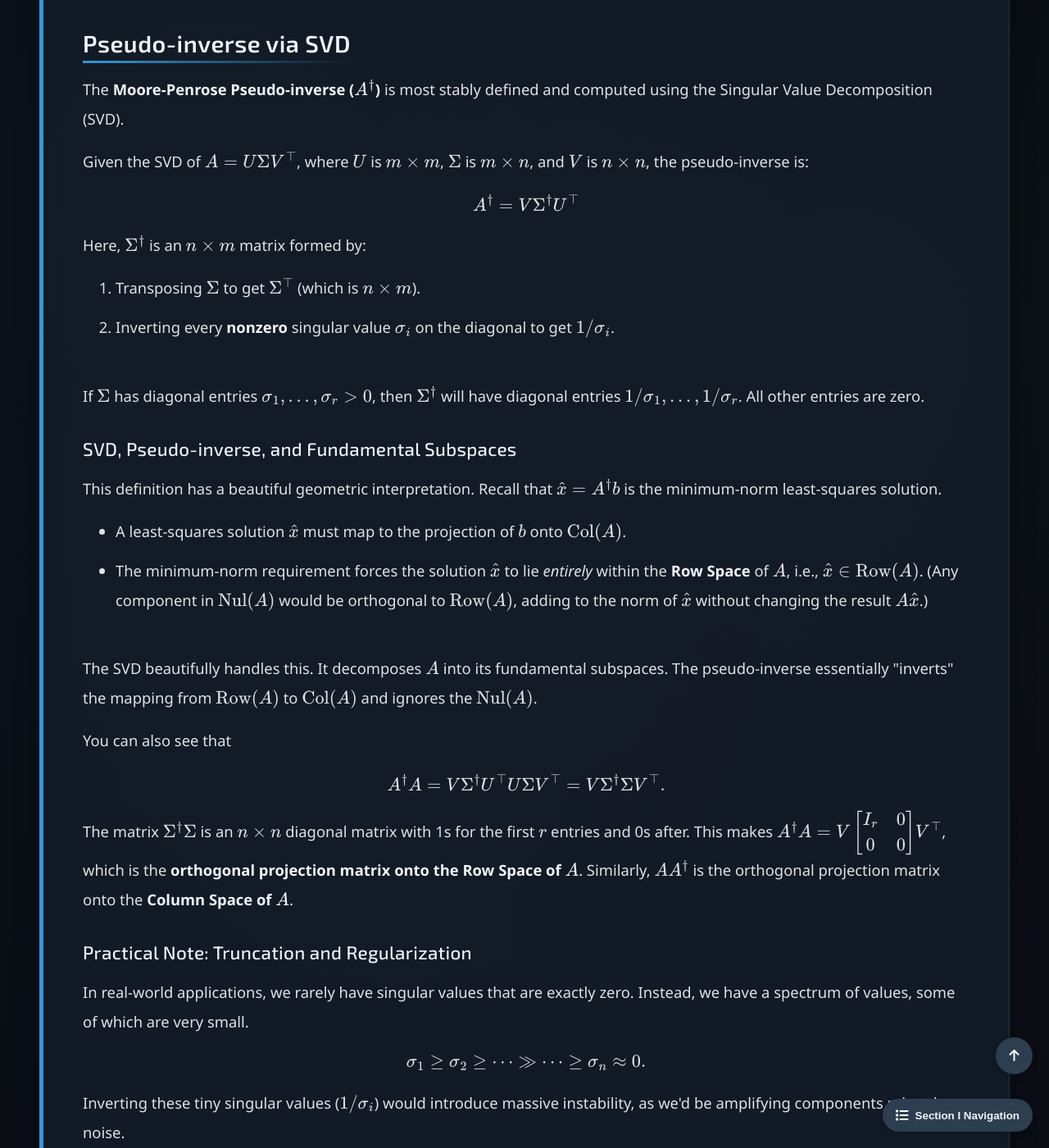
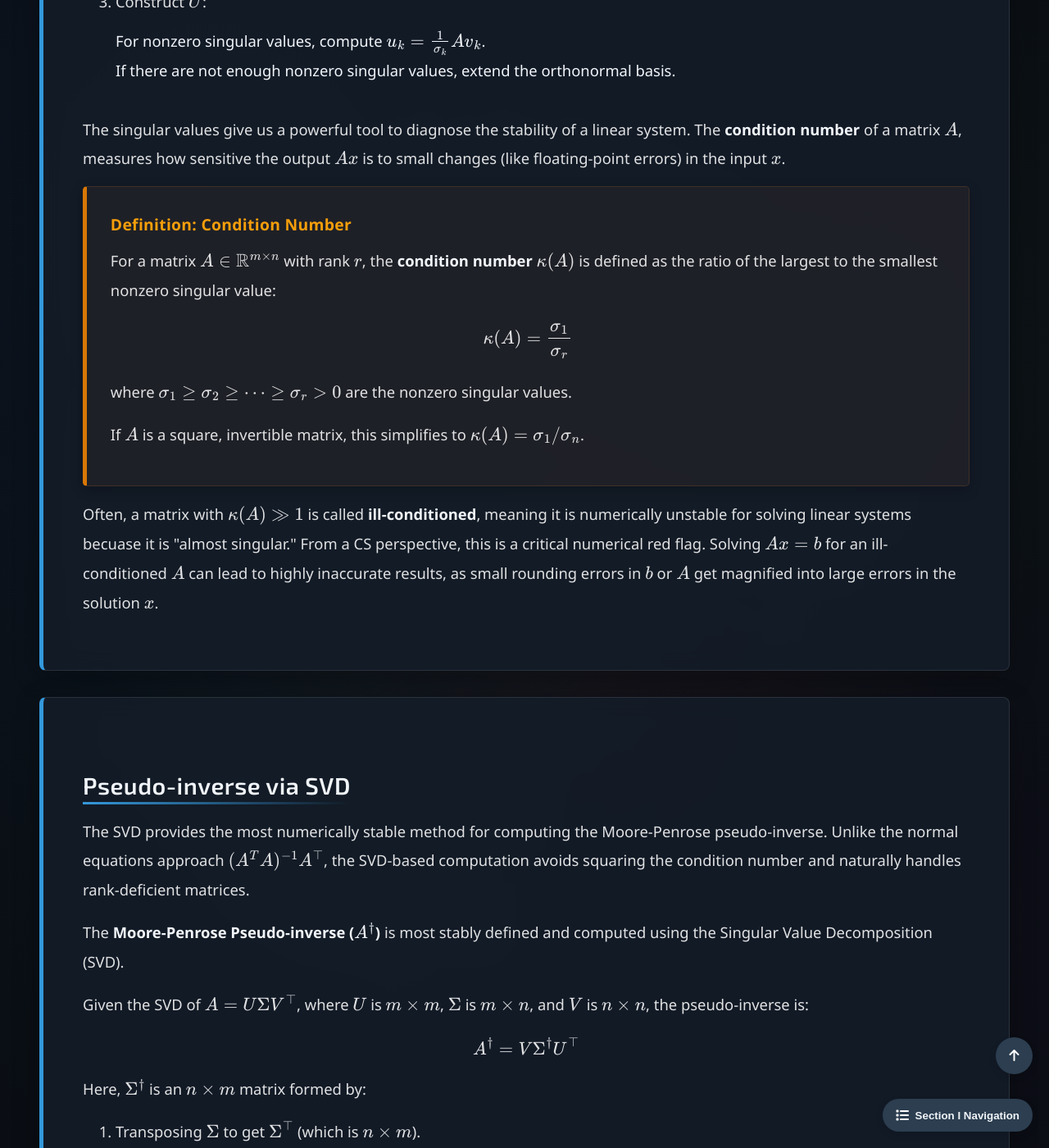
Before and after one commit to Yusukey01/yusukey01.github.io, a Jekyll site: the page built from Mathematics/Linear_algebra/symmetry.html, in a window 1280 px wide and 1400 px high, scrolled down 8937 px. Shown: the whole window at 82% size. Built offline with Jekyll 4.4.1, drawn with Linux system fonts in a browser that asks for light colours; some of the changed text lies outside the part shown.

Commit message:
revised explanations

```diff
--- a/Mathematics/Linear_algebra/symmetry.html
+++ b/Mathematics/Linear_algebra/symmetry.html
@@ -31,6 +31,13 @@ uses_python: false
             <section id="sym" class="section-content">
                 <h2>Symmetric Matrices</h2>
 
+                <p>
+                    Symmetric matrices arise naturally throughout applied mathematics from least-squares problems
+                    where \(X^TX\) is always symmetric, to quadratic forms in optimization, to covariance matrices
+                    in statistics. They have special properties that make them particularly tractable: real eigenvalues,
+                    orthogonal eigenvectors, and guaranteed diagonalizability.
+                </p>
+
                 <div class="theorem">
                     <span class="theorem-title">Definition: Symmetric Matrix</span>
                     <p>
@@ -48,12 +55,19 @@ uses_python: false
                     (X^\topX)^\top = X^\top (X^\top)^\top = X^\top X.
                     \]
                 </p>
+
+                <div class="theorem">
+                    <span class="theorem-title">Definition: Orthogonal Diagonalization</span>
                     <p>
-                    An \(n \times n\) matrix \(A\) is said to be <strong>orthogonally diagonalizable</strong> if there exists
-                    an orthogonal matrix \(P\) and a diagonal matrix \(D\) such that:
+                        An \(n \times n\) matrix \(A\) is said to be <strong>orthogonally diagonalizable</strong> if
+                        there exist an orthogonal matrix \(P\) (with \(P^{-1} = P^\top \)) and a diagonal matrix \(D\) such that:
                         \[
-                    A = PDP^\top = PDP^{-1}
+                        A = PDP^T = PDP^{-1}.
                         \]
+                    </p>
+                </div>
+
+                <p>
                     For this diagonalization, \(A\) must have \(n\) linearly independent and orthonormal eigenvectors.
                     Importantly, in such cases, \(A\) is symmetric because
                     \[
@@ -126,13 +140,24 @@ uses_python: false
 
             <section id="qf" class="section-content">
                 <h2>Quadratic Forms</h2>
+
+                <p>
+                    The connection between symmetric matrices and their eigenvalues becomes especially clear through
+                    quadratic forms. These scalar-valued functions \(Q(x) = x^\top Ax\) appear throughout optimization,
+                    physics, and machine learning. Understanding how to eliminate cross-product terms reveals the
+                    geometric meaning of eigenvalues.
+                </p>
+
+                <div class="theorem">
+                    <span class="theorem-title">Definition: Quadratic Form</span>
                     <p>
                         A <strong>quadratic form</strong> on \(\mathbb{R}^n\) is a function
                         \[
-                    Q(x) = x^\top Ax \, \in \mathbb{R}
+                        Q(x) = x^\top Ax \in \mathbb{R}
                         \]
-                    where \(A\) is an \(n\times n\) <strong>symmetric</strong> matrix.
+                        where \(A\) is an \(n \times n\) <strong>symmetric</strong> matrix.
                     </p>
+                </div>
 
                 <p>
                     Let's use our symmetric matrix again:
@@ -233,6 +258,14 @@ uses_python: false
 
             <section id="svd" class="section-content">
                 <h2>Singular Value Decomposition(SVD)</h2>
+
+                <p>
+                    While the spectral theorem applies only to symmetric matrices, the Singular Value Decomposition
+                    extends orthogonal diagonalization to <em>any</em> \(m \times n\) matrix. SVD is arguably the
+                    most important matrix factorization in applied mathematics, with applications ranging from data
+                    compression to solving ill-conditioned linear systems.
+                </p>
+
                 <p>
                     Let \(A\) be an \(m \times n\) matrix. The symmetric matrix \(A^\top A\) is orthogonally diagonalizable.
                     Let \(\{v_1, \cdots, v_n\}\) be an orthonormal basis for \(\mathbb{R}^n\) consisting of eigenvectors
@@ -249,15 +282,21 @@ uses_python: false
                     \]
                     Since \(\| Av_i \|^2 \geq 0\), we conclude that \(\lambda_i \geq 0 \).
                 </p>
+
+                <div class="theorem">
+                    <span class="theorem-title">Definition: Singular Values</span>
                     <p>
-                    We assume the eigenvalues are arranged in descending order:
+                        Let \(A\) be an \(m \times n\) matrix, and let \(\lambda_1 \geq \lambda_2 \geq \cdots \geq \lambda_n\)
+                        be the eigenvalues of \(A^TA\) arranged in descending order. The <strong>singular values</strong> of
+                        \(A\) are defined as:
                         \[
-                    \lambda_1 \geq \lambda_2 \geq \cdots \geq \lambda_n.
+                        \sigma_i = \sqrt{\lambda_i} = \|Av_i\| \geq 0 \quad (1 \leq i \leq n)
                         \]
-                    For \(1 \leq i \leq n\), the <strong>singular values</strong> of \(A\) are defined as
-                    \[
-                    \sigma_i = \sqrt{\lambda_i} = \| Av_i \| \geq 0.
-                    \]
+                        where \(v_i\) are the corresponding orthonormal eigenvectors of \(A^TA\).
+                    </p>
+                </div>
+
+                <p>
                     If \(A\) has \(r\) nonzero singular values, then \(\{Av_1, \cdots, Av_r\}\) forms an orthogonal basis
                     for \(\text{Col }A\) and
                     \[\text{rank } A = \dim \text{ Col }A = r.
@@ -332,25 +371,43 @@ uses_python: false
 
                 <p>
                     The singular values give us a powerful tool to diagnose the stability of a linear system. The <strong>condition number</strong>
-                    of a matrix \(A\), denoted \(\kappa(A)\), measures how sensitive the output \(Ax\) is to small changes (like floating-point errors)
+                    of a matrix \(A\), measures how sensitive the output \(Ax\) is to small changes (like floating-point errors)
                     in the input \(x\).
                 </p>
+
+                <div class="theorem">
+                    <span class="theorem-title">Definition: Condition Number</span>
                     <p>
-                    For a general \(m \times n\) matrix \(A\) with rank \(r\), the condition number is defined as the ratio of the largest to the smallest <em>nonzero</em> singular value:
+                        For a matrix \(A \in \mathbb{R}^{m \times n}\) with rank \(r\), the <strong>condition number</strong>
+                        \(\kappa(A)\) is defined as the ratio of the largest to the smallest nonzero singular value:
                         \[
                         \kappa(A) = \frac{\sigma_1}{\sigma_r}
                         \]
+                        where \(\sigma_1 \geq \sigma_2 \geq \cdots \geq \sigma_r > 0\) are the nonzero singular values.
+                    </p>
+                    <p>
                         If \(A\) is a square, invertible matrix, this simplifies to \(\kappa(A) = \sigma_1 / \sigma_n\).
                     </p>
+                </div>
+
                 <p>
-                    A matrix with a very large condition number (\(\kappa(A) \gg 1\)) is called <strong>ill-conditioned</strong>. This means the matrix is
-                    "almost singular." From a CS and engineering perspective, this is a critical numerical red flag. Solving \(Ax=b\) for an ill-conditioned
-                    \(A\) can lead to highly inaccurate results, as small rounding errors in \(b\) or \(A\) get magnified into large errors in the solution \(x\).
+                    Often, a matrix with \(\kappa(A) \gg 1\) is called <strong>ill-conditioned</strong>, meaning it is
+                    numerically unstable for solving linear systems becuase it is "almost singular." From a CS perspective,
+                    this is a critical numerical red flag. Solving \(Ax=b\) for an ill-conditioned \(A\) can lead to highly
+                    inaccurate results, as small rounding errors in \(b\) or \(A\) get magnified into large errors in the solution \(x\).
                 </p>
+
             </section>
 
             <section id="pinv_svd" class="section-content">
                 <h2>Pseudo-inverse via SVD</h2>
+
+                <p>
+                    The SVD provides the most numerically stable method for computing the Moore-Penrose pseudo-inverse.
+                    Unlike the normal equations approach \((A^TA)^{-1}A^\top\), the SVD-based computation avoids squaring
+                    the condition number and naturally handles rank-deficient matrices.
+                </p>
+
                 <p>
                     The <strong>Moore-Penrose Pseudo-inverse (\(A^\dagger\))</strong> is most stably defined and computed
                     using the Singular Value Decomposition (SVD).
@@ -373,11 +430,6 @@ uses_python: false
                 <p>
                     If \(\Sigma\) has diagonal entries \(\sigma_1, \dots, \sigma_r > 0\), then \(\Sigma^\dagger\) will have
                     diagonal entries \(1/\sigma_1, \dots, 1/\sigma_r\). All other entries are zero.
-                </p>
-
-                <h3>SVD, Pseudo-inverse, and Fundamental Subspaces</h3>
-
-                <p>
                     This definition has a beautiful geometric interpretation. Recall that \(\hat{x} = A^\dagger b\) is the
                     minimum-norm least-squares solution.
                 </p>
@@ -461,6 +513,14 @@ uses_python: false
 
             <section id="f_sub" class="section-content">
                 <h2>SVD with Fundamental Subspaces</h2>
+
+                 <p>
+                    The SVD has a beautiful geometric interpretation: it provides orthonormal bases for all four
+                    fundamental subspaces of a matrix simultaneously. The singular vectors \(\{v_1, \ldots, v_r\}\)
+                    span the row space, \(\{v_{r+1}, \ldots, v_n\}\) span the null space, \(\{u_1, \ldots, u_r\}\)
+                    span the column space, and \(\{u_{r+1}, \ldots, u_m\}\) span the left null space.
+                </p>
+
                 <p>
                     Consider an \(m \times n\) matrix \(A = U\Sigma V^\top\).
                 </p>
```
Lines whose indentation alone changed are shown as unchanged.
